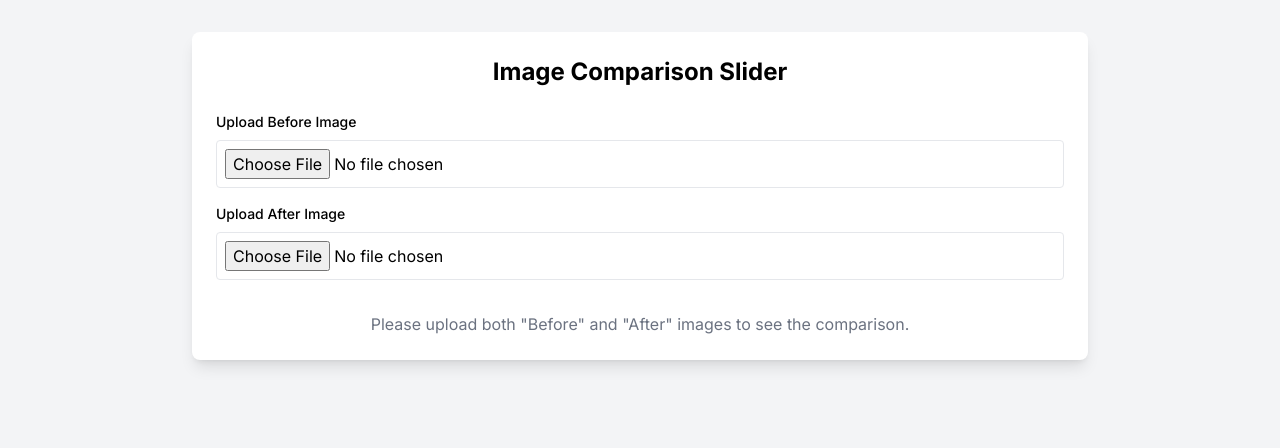
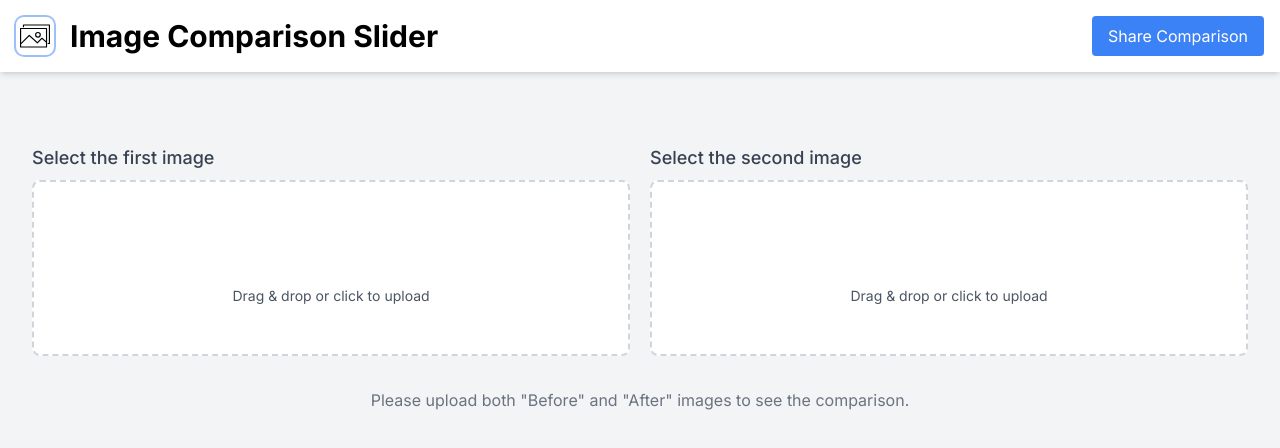
Before and after one commit to fshdq/image-comparasion-nextjs, a Next.js app: page / in a window 1280 px wide. Shown: the top 448 px of the page. Built offline with nearby package versions, Linux system fonts and the light colour scheme; no server answers.

Commit message:
sticky header, gri cols upload

```diff
--- a/app/components/ImageUpload.tsx
+++ b/app/components/ImageUpload.tsx
@@ -1,53 +1,57 @@
-import React, { useState } from 'react';
+'use client';
+import { useState } from 'react';
 
 interface ImageUploadProps {
-  onUpload: (image1: File | null, image2: File | null) => void;
+  onUpload: (file: File | null) => void;
 }
 
 const ImageUpload: React.FC<ImageUploadProps> = ({ onUpload }) => {
-  const [image1, setImage1] = useState<File | null>(null);
-  const [image2, setImage2] = useState<File | null>(null);
+  const [selectedFile, setSelectedFile] = useState<File | null>(null);
+  const [previewUrl, setPreviewUrl] = useState<string | null>(null);
 
-  const handleImageChange = (
-    e: React.ChangeEvent<HTMLInputElement>,
-    setImage: (file: File | null) => void
-  ) => {
-    const file = e.target.files?.[0] || null;
-    setImage(file);
+  const handleFileChange = (event: React.ChangeEvent<HTMLInputElement>) => {
+    const file = event.target.files?.[0] || null;
+    updateFile(file);
   };
 
-  const handleSubmit = () => {
-    onUpload(image1, image2);
+  const handleDrop = (event: React.DragEvent<HTMLDivElement>) => {
+    event.preventDefault();
+    const file = event.dataTransfer.files?.[0] || null;
+    updateFile(file);
+  };
+
+  const updateFile = (file: File | null) => {
+    setSelectedFile(file);
+    onUpload(file);
+
+    if (file) {
+      const url = URL.createObjectURL(file);
+      setPreviewUrl(url);
+    } else {
+      setPreviewUrl(null);
+    }
   };
 
   return (
-    <div className="flex flex-col items-center gap-4">
-      <div className="flex flex-col items-center gap-2">
-        <label className="block">
-          <span className="text-gray-700">Upload First Image:</span>
-          <input
-            type="file"
-            accept="image/*"
-            className="mt-1 block w-full"
-            onChange={(e) => handleImageChange(e, setImage1)}
-          />
-        </label>
-        <label className="block">
-          <span className="text-gray-700">Upload Second Image:</span>
-          <input
-            type="file"
-            accept="image/*"
-            className="mt-1 block w-full"
-            onChange={(e) => handleImageChange(e, setImage2)}
-          />
-        </label>
-      </div>
-      <button
-        onClick={handleSubmit}
-        className="px-4 py-2 bg-blue-500 text-white rounded hover:bg-blue-600"
-      >
-        Compare Images
-      </button>
+    <div
+      className="relative flex flex-col items-center justify-center w-full h-44 border-2 border-gray-300 bg-white border-dashed rounded-lg transition-all duration-300 p-4 cursor-pointer"
+      onDragOver={(e) => e.preventDefault()}
+      onDrop={handleDrop}
+    >
+      {previewUrl ? (
+        <img src={previewUrl} alt="Uploaded" className="w-full h-full object-cover rounded-lg" />
+      ) : (
+        <>
+          <div className="w-12 h-12 text-gray-500 mb-2"></div>
+          <p className="text-sm text-gray-600">Drag & drop or click to upload</p>
+        </>
+      )}
+      <input
+        type="file"
+        accept="image/*"
+        className="absolute inset-0 opacity-0 w-full h-full cursor-pointer"
+        onChange={handleFileChange}
+      />
     </div>
   );
 };
--- a/app/page.tsx
+++ b/app/page.tsx
@@ -2,40 +2,19 @@
 import { useState } from 'react';
 import ImageComparison from '@/components/ImageComparison';
 import { supabase } from '@/lib/supabase';
+import ImageUpload from './components/ImageUpload';
 
 const Home: React.FC = () => {
-  const [beforeImage, setBeforeImage] = useState<string | null>(null);
-  const [afterImage, setAfterImage] = useState<string | null>(null);
+  const [beforeImage, setBeforeImage] = useState<File | null>(null);
+  const [afterImage, setAfterImage] = useState<File | null>(null);
   const [shareLink, setShareLink] = useState<string | null>(null);
   const [isUploading, setIsUploading] = useState(false);
 
-  const handleImageUpload = async (
-    event: React.ChangeEvent<HTMLInputElement>,
-    setImage: (image: string) => void
-  ) => {
-    const file = event.target.files?.[0];
-    if (file) {
-      const reader = new FileReader();
-      reader.onloadend = () => {
-        if (typeof reader.result === 'string') {
-          setImage(reader.result);
-        }
-      };
-      reader.readAsDataURL(file);
-    }
+  const handleImageUpload = (file: File | null, setImage: (image: File | null) => void) => {
+    setImage(file);
   };
 
-  const dataURLtoFile = (dataUrl: string, filename: string) => {
-    const arr = dataUrl.split(',');
-    const mime = arr[0].match(/:(.*?);/)![1];
-    const bstr = atob(arr[1]);
-    let n = bstr.length;
-    const u8arr = new Uint8Array(n);
-    while (n--) {
-      u8arr[n] = bstr.charCodeAt(n);
-    }
-    return new File([u8arr], filename, { type: mime });
-  };
+  const dataURLtoFile = (file: File) => file;
 
   const handleShare = async () => {
     if (!beforeImage || !afterImage) return;
@@ -44,18 +23,16 @@ const Home: React.FC = () => {
 
     try {
       // Upload "Before" image
-      const beforeFile = dataURLtoFile(beforeImage, 'before.jpg');
       const { data: beforeData, error: beforeError } = await supabase.storage
         .from('image-comparison')
-        .upload(`before-${Date.now()}.jpg`, beforeFile);
+        .upload(`before-${Date.now()}.jpg`, beforeImage);
 
       if (beforeError) throw beforeError;
 
       // Upload "After" image
-      const afterFile = dataURLtoFile(afterImage, 'after.jpg');
       const { data: afterData, error: afterError } = await supabase.storage
         .from('image-comparison')
-        .upload(`after-${Date.now()}.jpg`, afterFile);
+        .upload(`after-${Date.now()}.jpg`, afterImage);
 
       if (afterError) throw afterError;
 
@@ -91,26 +68,86 @@ const Home: React.FC = () => {
   };
 
   return (
-    <div className="min-h-screen bg-gray-100 py-8">
-      <div className="max-w-4xl mx-auto bg-white p-6 rounded-lg shadow-lg">
-        <h1 className="text-2xl font-bold mb-6 text-center">Image Comparison Slider</h1>
+    <div className="min-h-screen bg-gray-100">
+      <header className="sticky top-0 z-50 bg-white shadow-md p-4 flex justify-between items-center">
+        <div className="flex items-center gap-4">
+          <div
+            className="text-primary from-primary/15 ring-primary/35 inline-flex rounded-lg bg-gradient-to-t p-1 ring-2"
+            style={{ width: 38, height: 38 }}
+          >
+            <svg xmlns="http://www.w3.org/2000/svg" xmlSpace="preserve" fill="currentColor" viewBox="0 0 512 512">
+              <path d="M453.94 118.15H10.87C5.42 118.15 0 121.9 0 127.34v315.08c0 5.43 5.42 10.5 10.87 10.5h443.07c5.44 0 8.83-5.07 8.83-10.5V127.34c0-5.44-3.38-9.19-8.83-9.19m-10.86 315.08H19.69v-35.97l138.6-138.1 131.16 121.55a10 10 0 0 0 13.79-.26l71.81-72.25 68.03 59.91zm0-91.28-61.94-54.63a9.53 9.53 0 0 0-13.18.44l-71.93 72.06L165.2 238.28a10.45 10.45 0 0 0-14.14.25L19.69 369.42V137.85h423.39z" />
+              <path d="M503.17 59.08H60.1c-5.45 0-10.87 3.75-10.87 9.18v40.05h19.7V78.77H492.3v295.38h-19.7v19.7h30.56c5.45 0 8.83-5.07 8.83-10.51V68.26c0-5.44-3.38-9.18-8.83-9.18z" />
+              <path d="M306.25 186.42a49.29 49.29 0 0 0-49.23 49.23 49.29 49.29 0 0 0 49.23 49.23 49.29 49.29 0 0 0 49.23-49.23 49.29 49.29 0 0 0-49.23-49.23m0 78.77a29.57 29.57 0 0 1-29.54-29.54 29.57 29.57 0 0 1 29.54-29.54 29.57 29.57 0 0 1 29.54 29.54 29.57 29.57 0 0 1-29.54 29.53z" />
+            </svg>
+          </div>
+          <h1 className="text-xl font-bold leading-tight sm:text-3xl">Image Comparison Slider</h1>
+        </div>
+
+        {/* ✅ Share Button + Link (If Available) */}
+        {shareLink ? (
+          <div className="flex items-center gap-2">
+            <textarea readOnly value={shareLink} className="w-64 p-2 border rounded text-sm text-gray-800" />
+            <button onClick={handleCopy} className="bg-blue-500 text-white py-2 px-4 rounded hover:bg-blue-600">
+              Copy
+            </button>
+          </div>
+        ) : (
+          <button
+            onClick={handleShare}
+            disabled={isUploading}
+            className="bg-blue-500 text-white py-2 px-4 rounded hover:bg-blue-600 disabled:bg-gray-400"
+          >
+            {isUploading ? 'Uploading...' : 'Share Comparison'}
+          </button>
+        )}
+      </header>
+      <div className="mx-auto max-w-[1680px] mb-14 px-3 py-10 sm:px-5 lg:px-6 xl:px-8 2xl:px-14">
+        {/* <header>
+          <div className="flex items-center gap-4">
+            <div
+              className="text-primary from-primary/15 ring-primary/35 inline-flex rounded-lg bg-gradient-to-t p-1 ring-2"
+              style={{ width: 38, height: 38 }}
+            >
+              <svg
+                xmlns="http://www.w3.org/2000/svg"
+                xmlSpace="preserve"
+                fill="currentColor"
+                viewBox="0 0 512 512"
+              >
+                <path d="M453.94 118.15H10.87C5.42 118.15 0 121.9 0 127.34v315.08c0 5.43 5.42 10.5 10.87 10.5h443.07c5.44 0 8.83-5.07 8.83-10.5V127.34c0-5.44-3.38-9.19-8.83-9.19m-10.86 315.08H19.69v-35.97l138.6-138.1 131.16 121.55a10 10 0 0 0 13.79-.26l71.81-72.25 68.03 59.91zm0-91.28-61.94-54.63a9.53 9.53 0 0 0-13.18.44l-71.93 72.06L165.2 238.28a10.45 10.45 0 0 0-14.14.25L19.69 369.42V137.85h423.39z" />
+                <path d="M503.17 59.08H60.1c-5.45 0-10.87 3.75-10.87 9.18v40.05h19.7V78.77H492.3v295.38h-19.7v19.7h30.56c5.45 0 8.83-5.07 8.83-10.51V68.26c0-5.44-3.38-9.18-8.83-9.18z" />
+                <path d="M306.25 186.42a49.29 49.29 0 0 0-49.23 49.23 49.29 49.29 0 0 0 49.23 49.23 49.29 49.29 0 0 0 49.23-49.23 49.29 49.29 0 0 0-49.23-49.23m0 78.77a29.57 29.57 0 0 1-29.54-29.54 29.57 29.57 0 0 1 29.54-29.54 29.57 29.57 0 0 1 29.54 29.54 29.57 29.57 0 0 1-29.54 29.53z" />
+              </svg>
+            </div>
+            <h1 className="text-xl font-bold leading-tight sm:text-3xl">
+              Image Comparison Slider
+            </h1>
+          </div>
+          <p className="mt-4 text-sm">
+            Easily compare two images placed on top of each other with intuitive slider
+            operation.
+          </p>
+        </header> */}
 
         {/* Upload Section */}
-        <div className="space-y-4 mb-8">
-          <div>
-            <label className="block text-sm font-medium mb-2">Upload Before Image</label>
-            <input type="file" accept="image/*" onChange={(e) => handleImageUpload(e, setBeforeImage)} className="w-full p-2 border rounded" />
-          </div>
-          <div>
-            <label className="block text-sm font-medium mb-2">Upload After Image</label>
-            <input type="file" accept="image/*" onChange={(e) => handleImageUpload(e, setAfterImage)} className="w-full p-2 border rounded" />
+        <div className="space-y-4 my-8">
+          <div className='grid grid-cols-2 gap-5'>
+            <div>
+              <h3 className="text-lg font-medium text-gray-700 mb-2">Select the first image</h3>
+              <ImageUpload onUpload={(file) => handleImageUpload(file, setBeforeImage)} />
+            </div>
+            <div>
+              <h3 className="text-lg font-medium text-gray-700 mb-2">Select the second image</h3>
+              <ImageUpload onUpload={(file) => handleImageUpload(file, setAfterImage)} />
+            </div>
           </div>
         </div>
 
         {/* Image Comparison Component */}
         {beforeImage && afterImage && (
           <>
-            <ImageComparison beforeImage={beforeImage} afterImage={afterImage} beforeLabel="Before" afterLabel="After" />
+            <ImageComparison beforeImage={URL.createObjectURL(beforeImage)} afterImage={URL.createObjectURL(afterImage)} beforeLabel="Before" afterLabel="After" />
             <button onClick={handleShare} disabled={isUploading} className="mt-4 w-full bg-blue-500 text-white py-2 rounded hover:bg-blue-600 disabled:bg-gray-400">
               {isUploading ? 'Uploading...' : 'Share Comparison'}
             </button>
```
